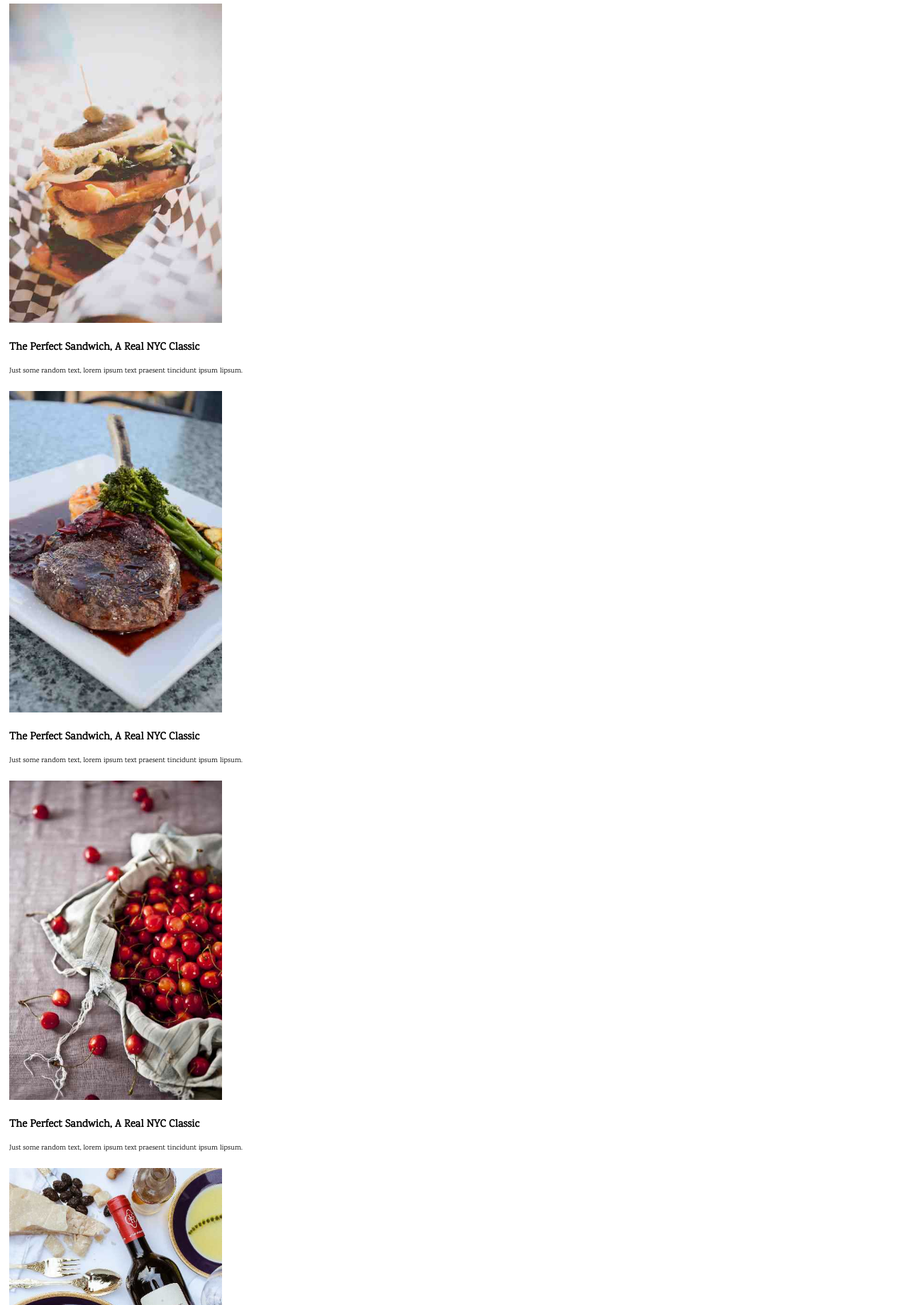
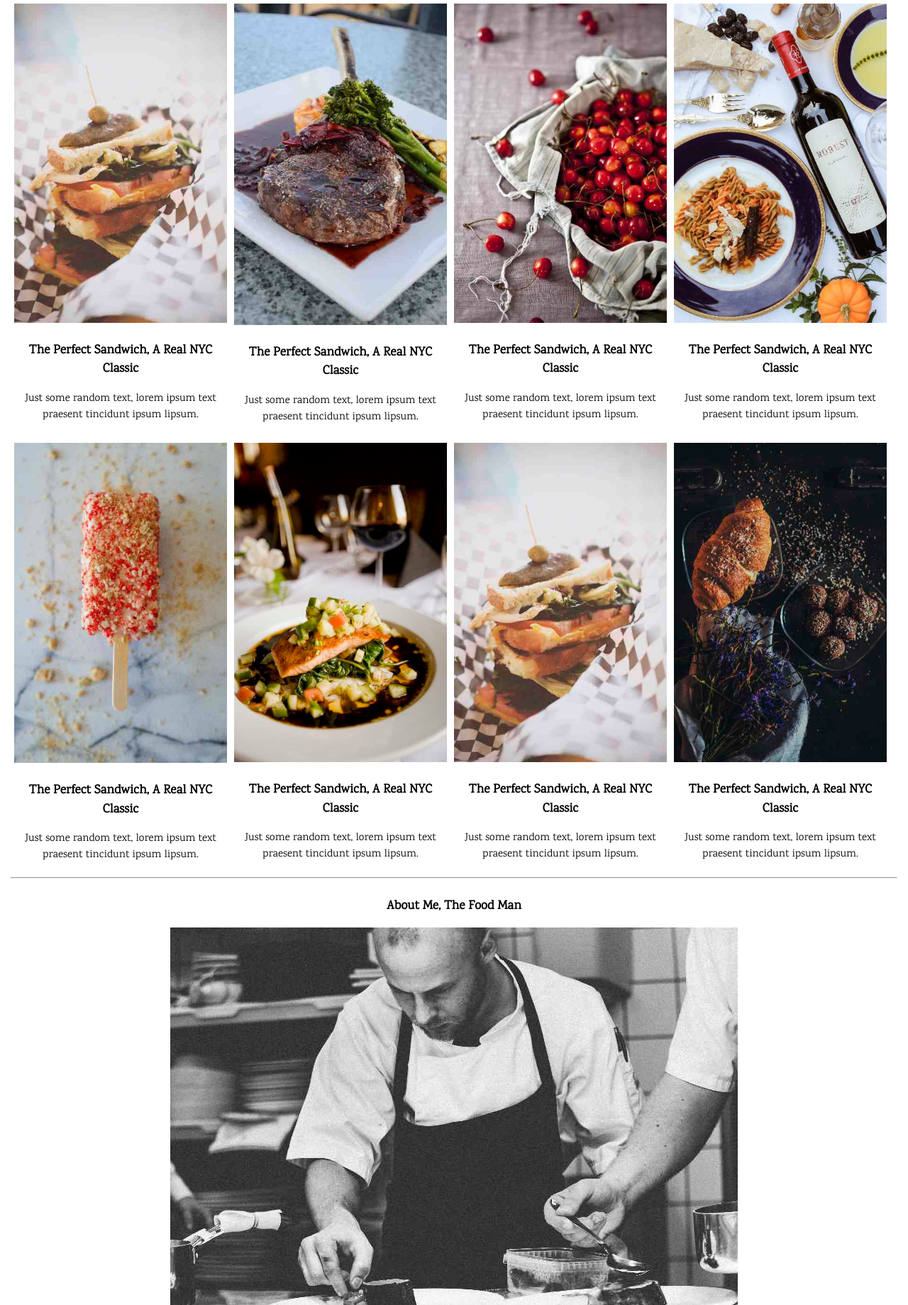
Before and after one commit to linhheo/LabS2, a PHP site: page / in a window 1280 px wide. Shown: the part 83-1922 px from the top of the page at 71% size. Run offline with PHP 8.4, Linux system fonts and the light colour scheme.

Commit message:
update code l2

```diff
--- a/css/style.css
+++ b/css/style.css
@@ -1,4 +1,3 @@
-
 * {
     font-family: "Karma", sans-serif;
 }
@@ -6,22 +5,41 @@
 html, body {
     font-size: 15px;
     line-height: 1.5;
+    width:auto;
+    text-align: center;
+}
+.header{
+    font-size: 50px;
 }
 
-.center{
+.header{
     font-size: 50px;
-    text-align: center;
 }
 
-h3{
-    font-size: 15px;
+.main {
+    float: none;
+    width: 1250px;
+    margin: auto;
+    align-content: center;
 }
 
-p{
-    font-size: 10px;
+.padding-16 .item{
+    width: 300px;
+    float: left;
+    margin: 5px;
 }
 
-.item{
-    border: 5px solid white;
-    text-align: unset;
+
+.img{
+    width: 300px;
 }
+
+.about{
+    align-content: center;
+}
+
+.third{
+    width: 400px;
+    float: left;
+    align-content: center;
+}
--- a/index.html
+++ b/index.html
@@ -14,54 +14,57 @@
         </div>
     </div>
 </div>
-<div class="main">
+<div class="main ">
     <div class="row padding-16">
         <div class="item">
-            <img src="img/sandwich.jpg" width="300" alt="Sandwich">
+            <img src="img/sandwich.jpg" alt="Sandwich" class="img">
             <h3>The Perfect Sandwich, A Real NYC Classic</h3>
             <p>Just some random text, lorem ipsum text praesent tincidunt ipsum lipsum.</p>
         </div>
         <div class="item">
-            <img src="img/steak.jpg" width="300" alt="Sandwich">
+            <img src="img/steak.jpg" alt="Sandwich" class="img">
             <h3>The Perfect Sandwich, A Real NYC Classic</h3>
             <p>Just some random text, lorem ipsum text praesent tincidunt ipsum lipsum.</p>
         </div>
         <div class="item">
-            <img src="img/cherries.jpg" width="300" width="450" alt="Sandwich">
+            <img src="img/cherries.jpg" alt="Sandwich" class="img">
             <h3>The Perfect Sandwich, A Real NYC Classic</h3>
             <p>Just some random text, lorem ipsum text praesent tincidunt ipsum lipsum.</p>
         </div>
         <div class="item">
-            <img src="img/wine.jpg" width="300" alt="Sandwich">
+            <img src="img/wine.jpg" alt="Sandwich" class="img">
             <h3>The Perfect Sandwich, A Real NYC Classic</h3>
             <p>Just some random text, lorem ipsum text praesent tincidunt ipsum lipsum.</p>
         </div>
     </div>
+    <div style="clear: both;" />
     <div class="row padding-16">
         <div class="item">
-            <img src="img/popsicle.jpg" width="300" alt="Sandwich">
+            <img src="img/popsicle.jpg" alt="Sandwich" class="img">
             <h3>The Perfect Sandwich, A Real NYC Classic</h3>
             <p>Just some random text, lorem ipsum text praesent tincidunt ipsum lipsum.</p>
         </div>
         <div class="item">
-            <img src="img/salmon.jpg" width="300" alt="Sandwich">
+            <img src="img/salmon.jpg" alt="Sandwich" class="img">
             <h3>The Perfect Sandwich, A Real NYC Classic</h3>
             <p>Just some random text, lorem ipsum text praesent tincidunt ipsum lipsum.</p>
         </div>
         <div class="item">
-            <img src="img/sandwich.jpg" width="300" alt="Sandwich">
+            <img src="img/sandwich.jpg" alt="Sandwich" class="img">
             <h3>The Perfect Sandwich, A Real NYC Classic</h3>
             <p>Just some random text, lorem ipsum text praesent tincidunt ipsum lipsum.</p>
         </div>
         <div class="item">
-            <img src="img/croissant.jpg" width="300" alt="Sandwich">
+            <img src="img/croissant.jpg" alt="Sandwich" class="img">
             <h3>The Perfect Sandwich, A Real NYC Classic</h3>
             <p>Just some random text, lorem ipsum text praesent tincidunt ipsum lipsum.</p>
         </div>
     </div>
+    <div style="clear: both;" />
     <hr>
+
     <!--About Section-->
-    <div class="about row center padding-32">
+    <div class="about row center padding-32 content">
         <h3>About Me, The Food Man</h3>
         <img src="img/chef.jpg" alt="Me" class="w3-image">
         <div class="padding-32">
```
